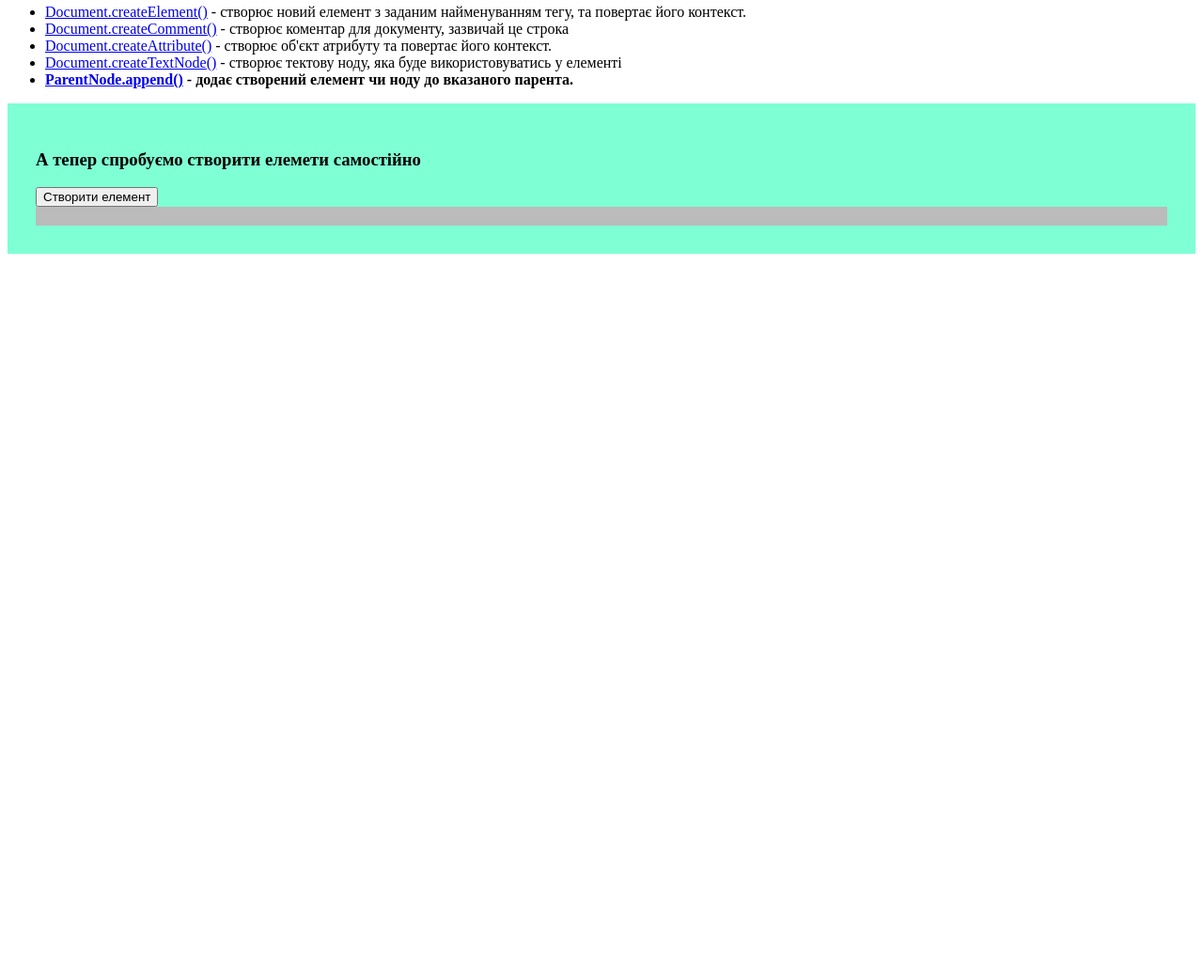
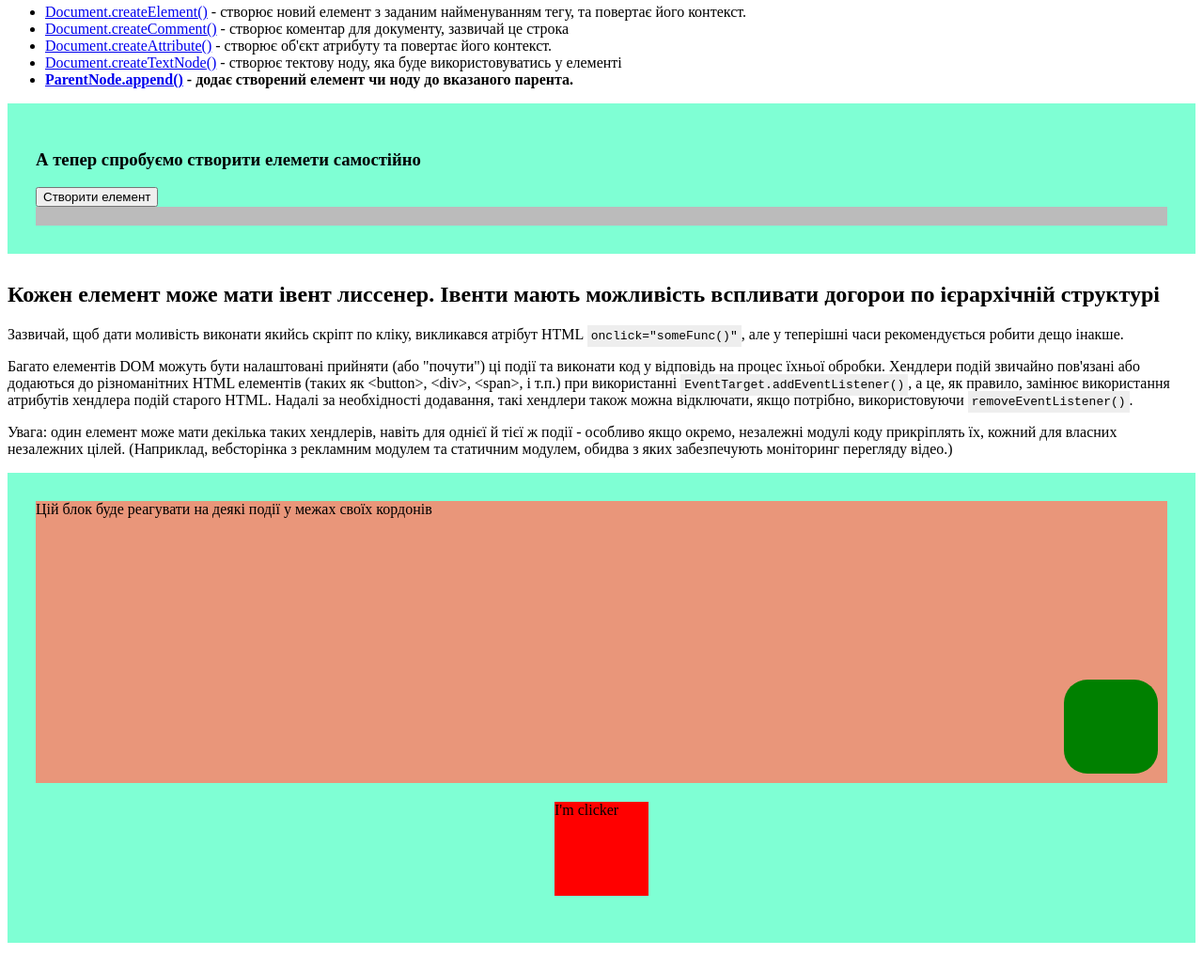
Before and after one commit to deivan/start-as-frontender, a plain HTML site: page lection04.DOM.html in a window 1280 px wide. Shown: the part 1736-2769 px from the top of the page at 94% size. Before the commit the page ends 2036 px from the top, so only its background shows below. Drawn offline with Linux system fonts and the light colour scheme.

Commit message:
added Events part

```diff
--- a/lection04.DOM.html
+++ b/lection04.DOM.html
@@ -18,6 +18,31 @@
             #parentElement {
                 background-color: #bbb;
                 padding:10px;
+            }
+            code {
+                padding:4px;
+                background-color: #eee;
+            }
+            #eventsExample {
+                position: relative;
+                width:100%;
+                height: 300px;
+                background-color: darksalmon;
+            }
+            #eventDispatcher {
+                width:100px;
+                height:100px;
+                margin: 20px auto;
+                background-color: red;
+            }
+            #bubbleEvent {
+                position: absolute;
+                width:100px;
+                height:100px;
+                border-radius: 25%;
+                background-color: green;
+                right: 10px;
+                bottom:10px;
             }
         </style>
     </head>
@@ -155,5 +180,37 @@
             </script>
         </div>
         <p></p>
+        <h2>Кожен елемент може мати івент лиссенер. Івенти мають можливість вспливати догорои по ієрархічній структурі</h2>
+        <p>Зазвичай, щоб дати моливість виконати якийсь скріпт по кліку, викликався атрібут HTML <code>onclick="someFunc()"</code>, але у теперішні часи рекомендується робити дещо інакше.</p>
+        <p>Багато елементів DOM можуть бути налаштовані прийняти (або "почути") ці події та виконати код у відповідь на процес їхньої обробки. Хендлери подій звичайно пов'язані або додаються до різноманітних HTML елементів (таких як &lt;button&gt;, &lt;div&gt;, &lt;span&gt;, і т.п.) при використанні <code>EventTarget.addEventListener()</code>, а це, як правило, замінює використання атрибутів хендлера подій старого HTML. Надалі за необхідності додавання, такі хендлери також можна відключати, якщо потрібно, використовуючи <code>removeEventListener()</code>.</p>
+        <p>Увага: один елемент може мати декілька таких хендлерів, навіть для однієї й тієї ж події - особливо якщо окремо, незалежні модулі коду прикріплять їх, кожний для власних незалежних цілей. (Наприклад, вебсторінка з рекламним модулем та статичним модулем, обидва з яких забезпечують моніторинг перегляду відео.) </p>
+        <div class="example">
+            <div id="eventsExample">
+                Цій блок буде реагувати на деякі події у межах своїх кордонів
+                <div id="bubbleEvent"></div>
+            </div>
+            <div id="eventDispatcher">
+                I'm clicker
+            </div>
+            <script>
+                (function () {
+                    // more events needs there
+                    document.getElementById('eventsExample').addEventListener('click', e => {
+                        console.log('click at ', e.clientX, e.clientY);
+                    });
+
+                    // i'm Event launcher
+                    let localEvent = new Event('click');
+                    document.getElementById('eventDispatcher').addEventListener('click', e => {
+                        document.getElementById('eventsExample').dispatchEvent(localEvent);
+                    });
+
+                    // glug-glug
+                    document.getElementById('bubbleEvent').addEventListener('click', e => {
+                        console.log('internal click');
+                    });
+                })();
+            </script>
+        </div>
     </body>
 </html>
```
